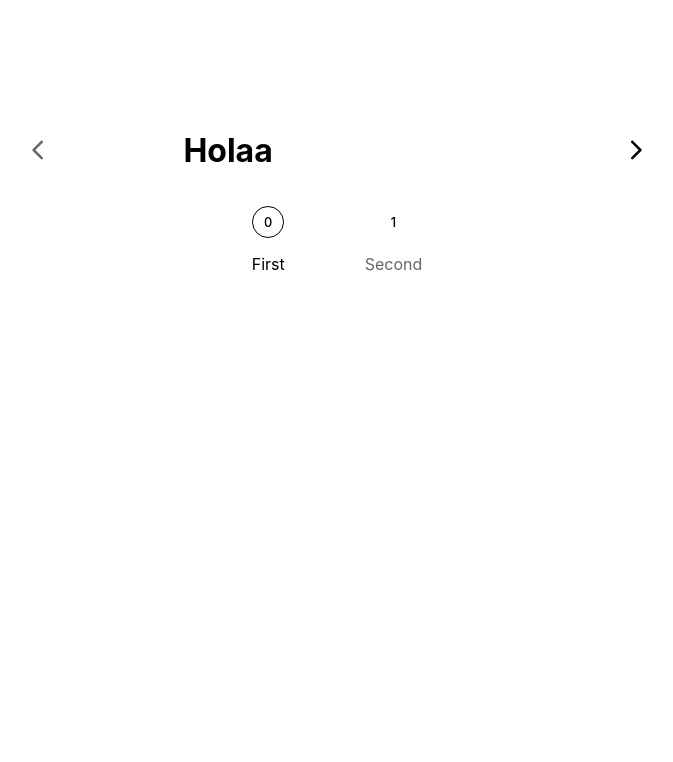
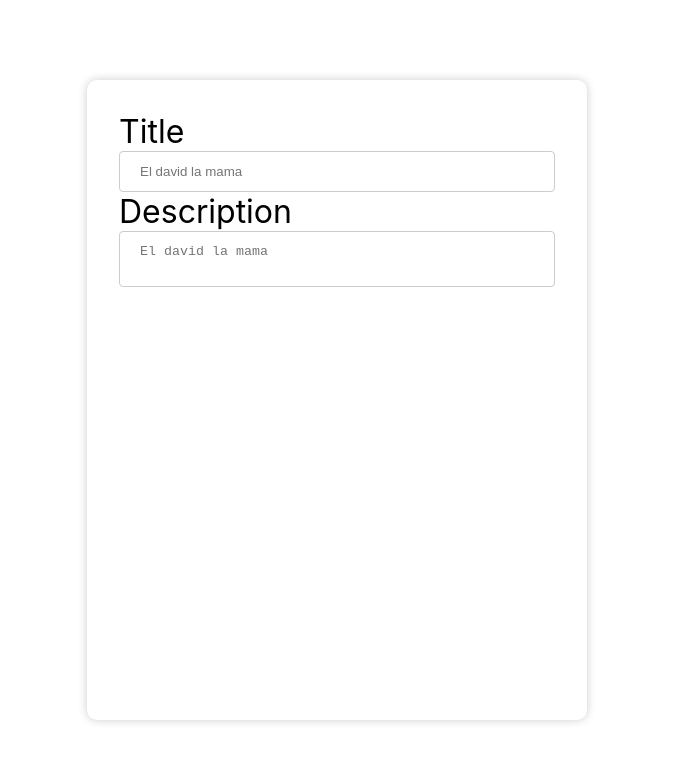
Before and after one commit to jorgehermo9/slAIds, a Next.js app in the folder frontend/: page / in a window 1280 px wide. Shown: the top 762 px of the page, without its empty margins (303-976 px from the left). Built offline with nearby package versions, Linux system fonts and the light colour scheme.

Commit message:
Add card components

```diff
--- a/frontend/package.json
+++ b/frontend/package.json
@@ -11,7 +11,6 @@
   "dependencies": {
     "@emotion/react": "^11.10.6",
     "@emotion/styled": "^11.10.6",
-    "@mui/icons-material": "^5.11.9",
     "@mui/material": "^5.11.10",
     "@types/node": "18.14.1",
     "@types/react": "18.0.28",
--- a/frontend/src/components/CarouselCards/OptionsCard.tsx
+++ b/frontend/src/components/CarouselCards/OptionsCard.tsx
@@ -0,0 +1,5 @@
+export const OptionsCard = () => {
+  return (
+    <div>OptionsCard</div>
+  )
+}
--- a/frontend/src/components/CarouselCards/ResumeCard.tsx
+++ b/frontend/src/components/CarouselCards/ResumeCard.tsx
@@ -0,0 +1,25 @@
+import styles from "./carouselCard.module.scss";
+
+export const ResumeCard = () => {
+  return (
+    <div className={styles.resumeCard}>
+      <label htmlFor="titleInput" className={styles.title}>
+        Title
+      </label>
+      <input
+        type="text"
+        id="titleInput"
+        className={styles.input}
+        placeholder="El david la mama"
+      />
+      <label htmlFor="descriptionTextArea" className={styles.title}>
+        Description
+      </label>
+      <textarea
+        id="descriptionTextArea"
+        className={styles.input}
+        placeholder="El david la mama"
+      />
+    </div>
+  );
+};
--- a/frontend/src/components/CarouselCards/carouselCard.module.scss
+++ b/frontend/src/components/CarouselCards/carouselCard.module.scss
@@ -0,0 +1,25 @@
+.resumeCard {
+  border-radius: var(--border-radius);
+  box-shadow: 0 0 10px rgba(0, 0, 0, 0.2);
+  height: 40rem;
+  width: 500px;
+  padding: 2rem;
+}
+
+.title {
+  font-size: 2rem;
+  color: var(--fg);
+}
+
+.input {
+  width: 100%;
+  padding: 12px 20px;
+  display: inline-block;
+  border: 1px solid #ccc;
+  border-radius: 4px;
+  box-sizing: border-box;
+}
+
+.input:focus {
+  border: 1px solid var(--blue);
+}
--- a/frontend/src/pages/_document.tsx
+++ b/frontend/src/pages/_document.tsx
@@ -1,13 +1,19 @@
-import { Html, Head, Main, NextScript } from 'next/document'
+import { Html, Head, Main, NextScript } from "next/document";
 
 export default function Document() {
   return (
     <Html lang="en">
-      <Head />
+      <Head>
+        {/* <link
+          href="https://fonts.googleapis.com/css?family=Montserrat&display=optional"
+          rel="stylesheet"
+        /> */}
+      </Head>
+
       <body>
         <Main />
         <NextScript />
       </body>
     </Html>
-  )
+  );
 }
--- /dev/null
+++ b/frontend/src/pages/index.module.scss
@@ -0,0 +1,7 @@
+.center {
+  display: flex;
+  align-items: center;
+  justify-content: center;
+  width: 100%;
+  height: 100vh;
+}
--- a/frontend/src/pages/index.tsx
+++ b/frontend/src/pages/index.tsx
@@ -1,14 +1,10 @@
-import { Carousel } from "@/components/Carousel/Carousel";
+import { ResumeCard } from "@/components/CarouselCards/ResumeCard";
+import styles from "./index.module.scss";
 
 export default function Home() {
   return (
-    <Carousel labels={["First", "Second"]}>
-      <div>
-        <h1>Holaa</h1>
-      </div>
-      <div>
-        <h2>adioss</h2>
-      </div>
-    </Carousel>
+    <div className={styles.center}>
+      <ResumeCard />
+    </div>
   );
 }
--- a/frontend/src/styles/globals/_globals.scss
+++ b/frontend/src/styles/globals/_globals.scss
@@ -63,3 +63,15 @@ input::-webkit-inner-spin-button {
 input[type="number"] {
   -moz-appearance: textfield;
 }
+
+textarea {
+  border: none;
+  overflow: auto;
+  outline: none;
+
+  -webkit-box-shadow: none;
+  -moz-box-shadow: none;
+  box-shadow: none;
+
+  resize: none; /*remove the resize handle on the bottom right*/
+}
```
Also changed, not shown: frontend/src/pages/_app.tsx (line endings or trailing spaces), 1 other file (tests, documents, lock files or other folders).
